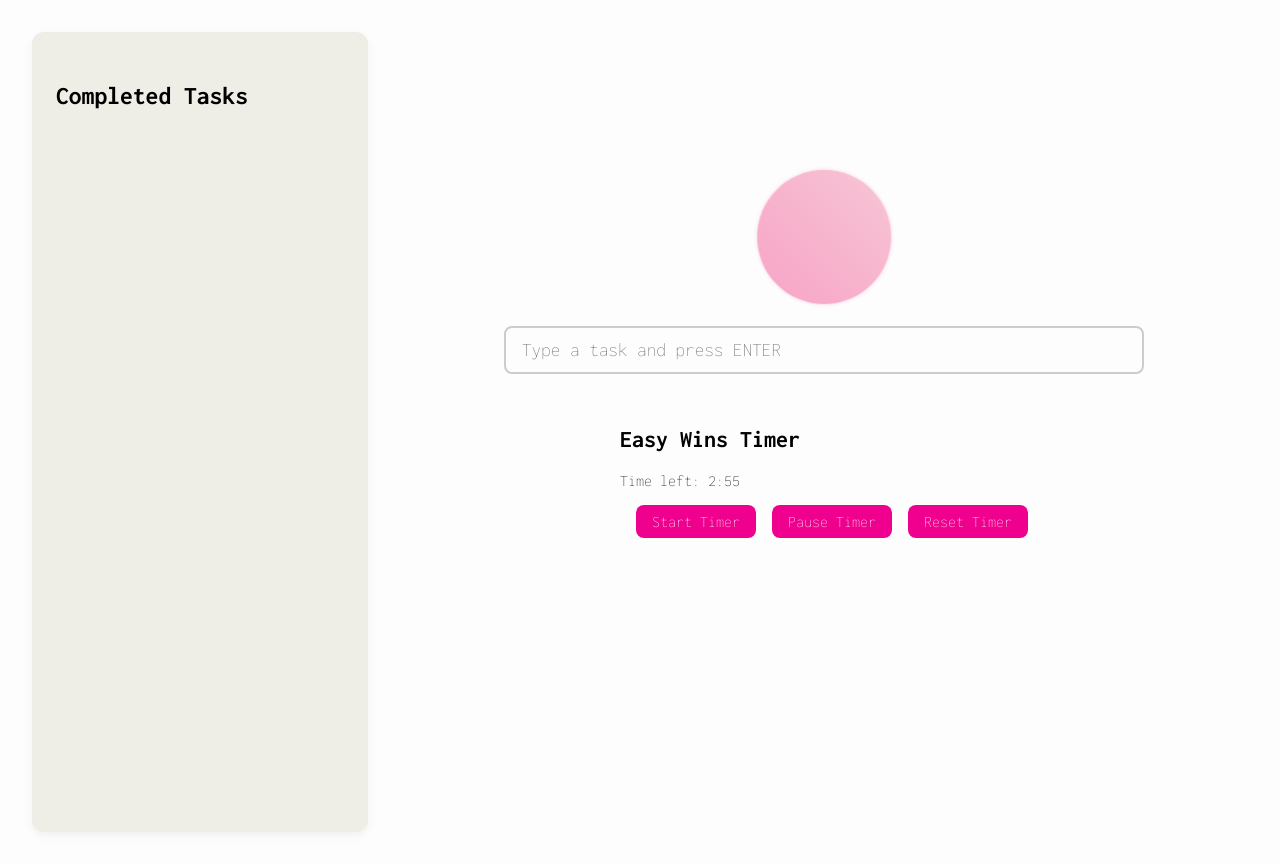
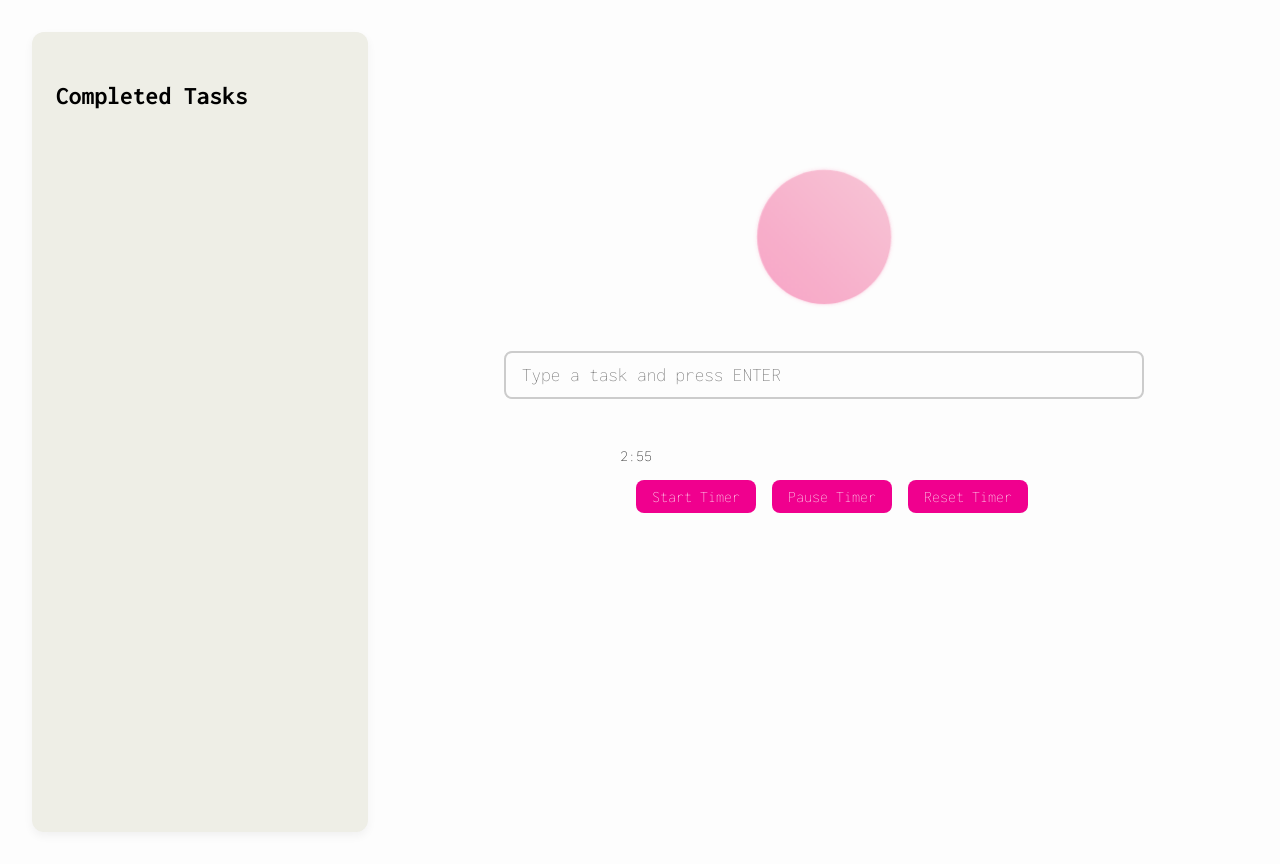
Before and after one commit to JedidiahCajudo/easy-wins, a React (Vite) app: page / in a window 1280 px wide. Built offline with nearby package versions, Linux system fonts and the light colour scheme.

Commit message:
remove the title and it's just a countdown

```diff
--- a/src/components/Timer.jsx
+++ b/src/components/Timer.jsx
@@ -1,22 +1,22 @@
 import React, { useState } from 'react';
 import { useTimer } from 'react-timer-hook';
+import '/src/timer.css';
 
 const Timer = () => {
-  // Get the current time and set the expiry time to 3 minutes from now
-  const time = new Date();
-  time.setSeconds(time.getSeconds() + 180); // 180 seconds = 3 minutes
+  // Set the expiry time to 3 minutes from now
+  const expiryTimestamp = new Date();
+  expiryTimestamp.setSeconds(expiryTimestamp.getSeconds() + 180); // 180 seconds = 3 minutes
 
   // Initialize the timer with the expiration time and a callback when it ends
   const { seconds, minutes, start, reset, pause } = useTimer({
-    expiryTimestamp: time,
+    expiryTimestamp,
     onExpire: () => alert('Time’s up!'),
   });
 
   return (
     <div>
-      <h2>Easy Wins Timer</h2>
       <p>
-        Time left: {minutes}:{seconds < 10 ? `0${seconds}` : seconds}
+        {minutes}:{seconds < 10 ? `0${seconds}` : seconds}
       </p>
       <div>
         <button onClick={start}>Start Timer</button>
```
Also changed, not shown: src/timer.css (added).
